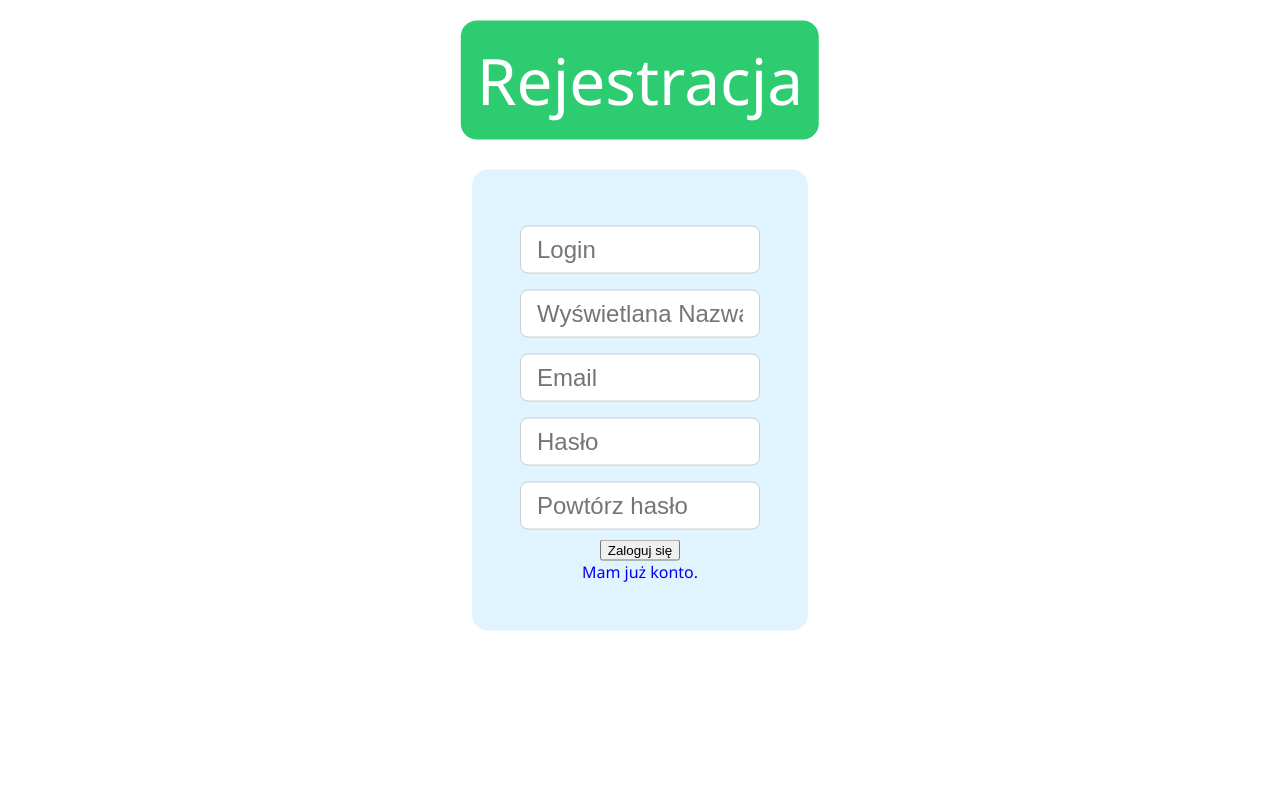
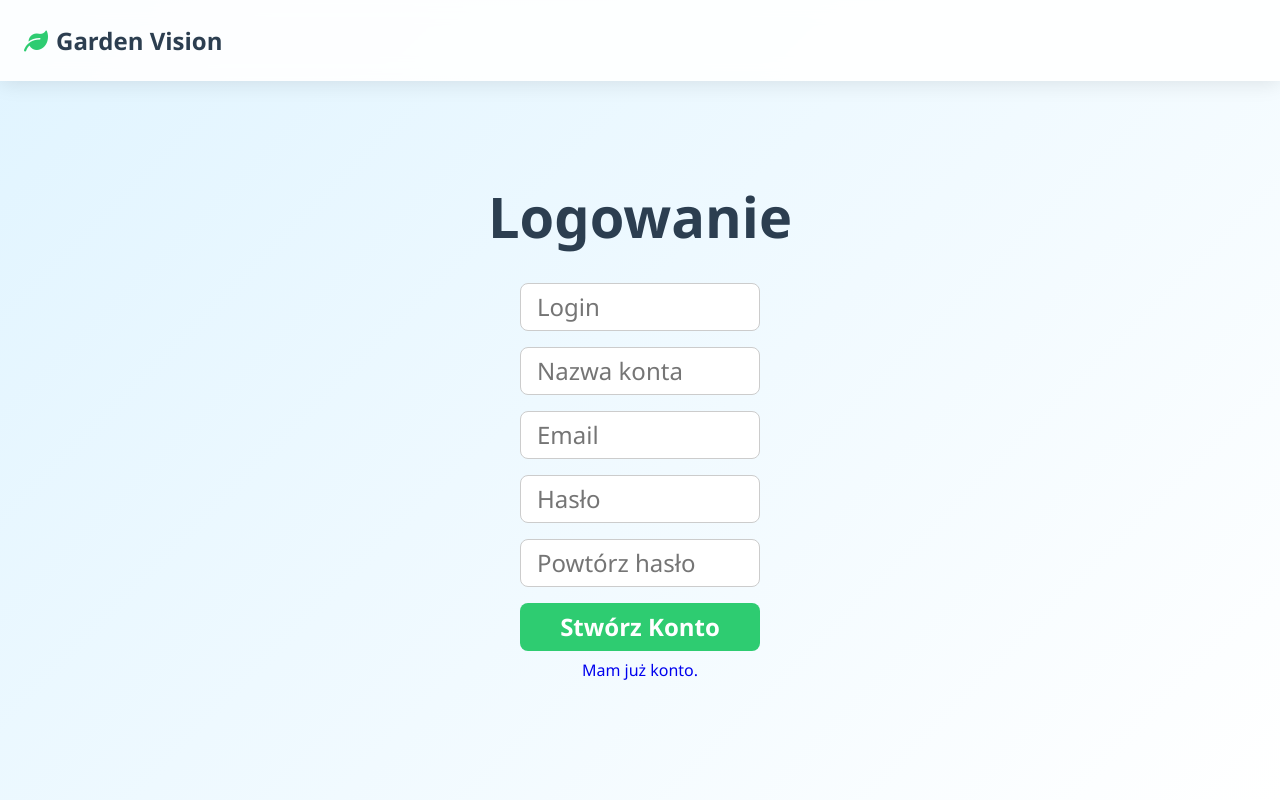
Before and after one commit to P13M-dev/gardenCreator, a PHP site: page /register.php in a window 1280 px wide. Run offline with PHP 8.4, Linux system fonts and the light colour scheme.

Commit message:
poprawki

```diff
--- a/register.php
+++ b/register.php
@@ -6,35 +6,95 @@ session_start();
 <head>
     <meta charset="UTF-8">
     <meta name="viewport" content="width=device-width, initial-scale=1.0">
-    <title>Register</title>
+    <title>Document</title>
+    <link href="https://cdnjs.cloudflare.com/ajax/libs/font-awesome/6.0.0/css/all.min.css" rel="stylesheet">
     <link rel="shortcut icon" href="https://cdn-icons-png.flaticon.com/512/6959/6959474.png" type="image/x-icon">
 </head>
 <style>
-    body{
-        background-color: #fff;
+    * {
+        margin: 0;
+        padding: 0;
+        box-sizing: border-box;
         font-family: 'Segoe UI', system-ui, sans-serif;
     }
-    .title{
-        padding:1rem;
-        border-radius: 1rem;
-        background-color: #2ecc71;
-        color:#fff;
-        position:absolute;
-        left: 50%;
-        top: 10%;
-        transform: translate(-50%, -50%);
-        font-size:4rem;
+
+    :root {
+        --primary: #2ecc71;
+        --primary-dark: #27ae60;
+        --text-dark: #2c3e50;
+        --text-light: #34495e;
+        --background: #f8fafc;
     }
-    .form{
-        background-color: #e0f4ff;
-        position: absolute;
-        left: 50%;
-        top: 50%;
-        transform: translate(-50%, -50%);
-        padding: 3rem;
-        border-radius: 1rem;
-        text-align:center;
+
+    body{
+        margin: 0;
+        min-height: 100vh
     }
+
+    body {
+        background: var(--background);
+        min-height: 100vh;
+        overflow-x: hidden;
+    }
+
+    .nav {
+        padding: 1.5rem;
+        display: flex;
+        justify-content: space-between;
+        align-items: center;
+        position: fixed;
+        top: 0;
+        left: 0;
+        right: 0;
+        background: rgba(255, 255, 255, 0.9);
+        backdrop-filter: blur(10px);
+        z-index: 1000;
+        box-shadow: 0 2px 20px rgba(0, 0, 0, 0.1);
+    }
+
+    .logo {
+        font-size: 1.5rem;
+        font-weight: 700;
+        color: var(--text-dark);
+        display: flex;
+        align-items: center;
+        gap: 0.5rem;
+    }
+
+    .logo i {
+        color: var(--primary);
+    }
+
+    .hero {
+        min-height: 100vh;
+        display: flex;
+        align-items: center;
+        justify-content: center;
+        padding: 6rem 2rem 2rem;
+        position: relative;
+        background: linear-gradient(135deg, #e0f4ff 0%, #ffffff 100%);
+    }
+
+    .content {
+        max-width: 600px;
+        z-index: 1;
+        padding: 2rem;
+    }
+
+    h1 {
+        font-size: 3.5rem;
+        color: var(--text-dark);
+        margin-bottom: 1.5rem;
+        line-height: 1.2;
+    }
+
+    .hero p {
+        font-size: 1.25rem;
+        color: var(--text-light);
+        margin-bottom: 2rem;
+        line-height: 1.6;
+    }
+
     input[type=text], input[type=password] {
         width: 15rem;
         height: 3rem;
@@ -46,30 +106,104 @@ session_start();
         box-sizing: border-box;
         border-radius: 0.5rem;
     }
-    a{
-        text-decoration: none;}
+
+    input[type=submit] {
+        display: inline-block;
+        width: 15rem;
+        height: 3rem;
+        font-size: 1.5rem;
+        margin: 8px 0;
+        background: var(--primary);
+        color: white;
+        text-decoration: none;
+        border-radius: 8px;
+        transition: all 0.3s ease;
+        font-weight: 600;
+        border: none
+    }
+
+    input[type=submit]:hover {
+        transform: translateY(-2px);
+        box-shadow: 0 4px 12px rgba(46, 204, 113, 0.3);
+    }
+
+    .form {
+        display: flex;
+        align-items: center;
+        flex-direction: column;
+    }
+
+    .user-buttons {
+        position: absolute;
+        top:2.5rem;
+        left: 105em;
+        transform:translateX(-50%) translateY(-50%);
+    }
+
+    .back {
+        font-family: 'Segoe UI', system-ui, sans-serif;
+        text-align: center;
+        font-size:1.5rem;
+        background-color: var(--primary);
+        color: #fff;
+        border: none;
+        width: 10rem;
+        height: 4rem;
+        border-radius: 0.5rem;
+        padding:none;
+        display: table;
+
+    }
+
+    .back span {
+
+        display: table-cell;
+        vertical-align: middle;
+        line-height: normal;
+    }
+    .user-table {
+        border-spacing: 1.5rem 0rem;
+    }
+
+    a {
+        text-decoration: none;
+    }
 </style>
 <body>
+    <nav class="nav">
+        <div class="logo">
+            <i class="fas fa-leaf"></i>
+            Garden Vision
+        </div>
+        <div class="user-buttons">
+            <a href="./index.php"><div class="back"><span>Back</span></div></a>
+        </div>
+    </nav>
+
     <a href="./index.php">
-    <div class="back-button">
+    <div class="back_button"></div>
+    </a>
 
-    </div></a>
-    <div></div>
-    <div class="title">
-        Rejestracja
-    </div>
+    <main>
+        <section class="hero">
+            <div class="content">
+                <h1>Logowanie</h1>
+
                 <div class="form">
                 <form action="actions.php" method="post">
                     <input type="hidden" name="type" value="register">
                     <input type="text" name="login" placeholder="Login"><br>
-        <input type="text" name="displayName" placeholder="Wyświetlana Nazwa"><br>
+                    <input type="text" name="displayName" placeholder="Nazwa konta"><br>
                     <input type="text" name="email" placeholder="Email"><br>
                     <input type="password" name="password" placeholder="Hasło"><br>
                     <input type="password" name="rep_password" placeholder="Powtórz hasło"><br>
-        <input type="submit" value="Zaloguj się">
+                    <input type="submit" value="Stwórz Konto">
                 </form>
                 <a href="./login.php">Mam już konto.</a>
                 </div>
+            </div>
+        </section>
+    </main>
 
 </body>
 </html>
```
Also changed, not shown: login.php (+164 -30 lines). Lines whose indentation alone changed are shown as unchanged.
